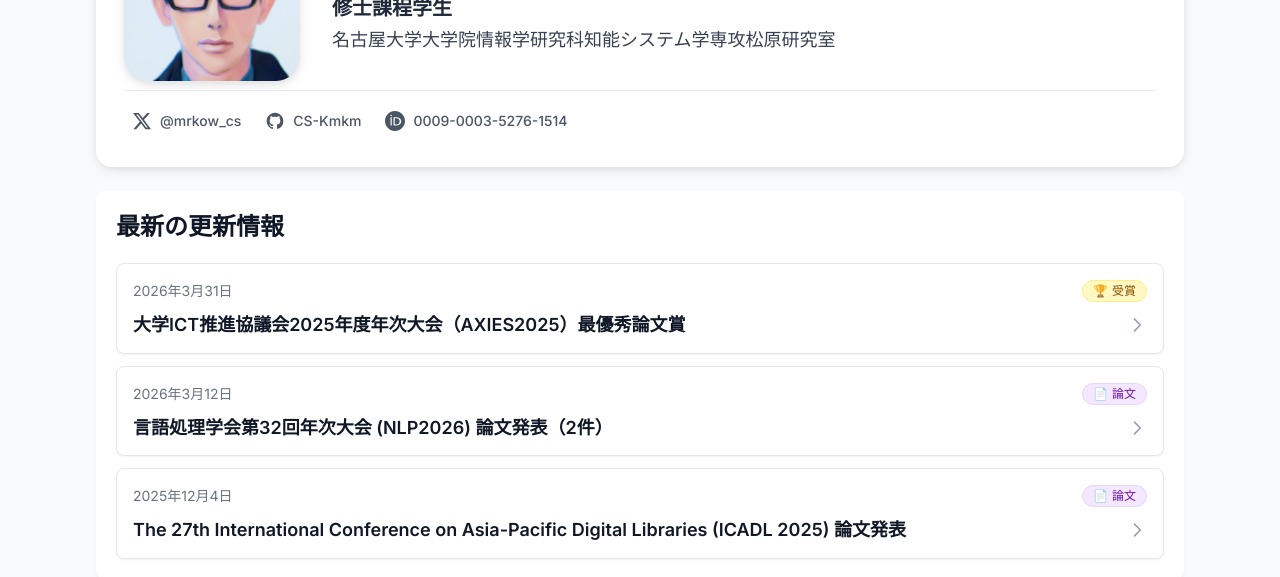
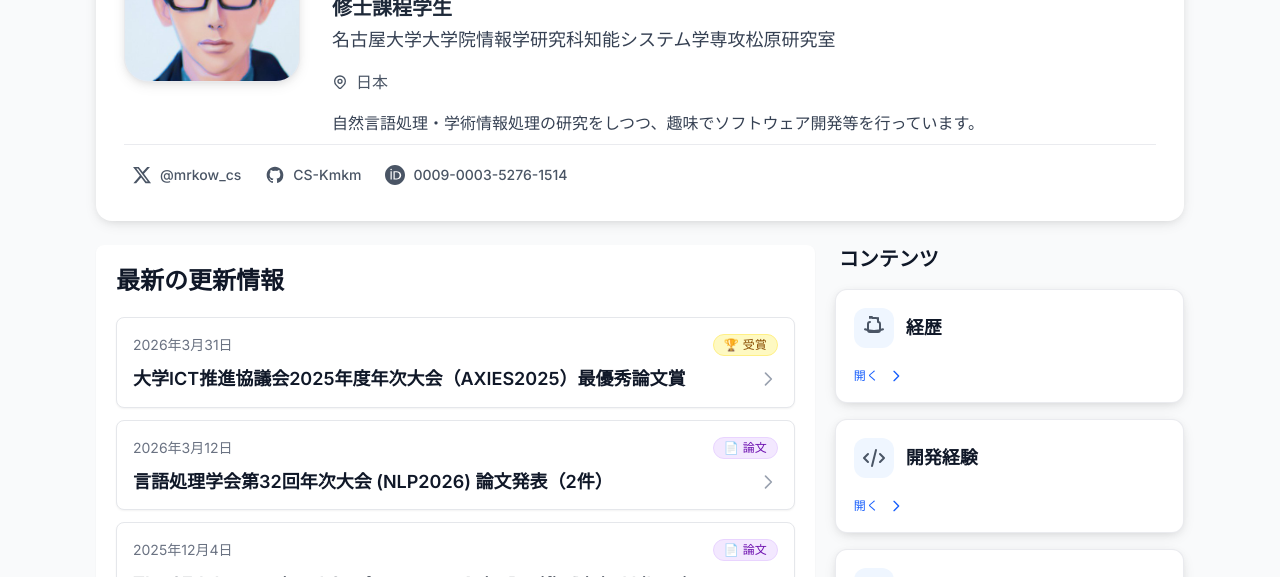
Before and after one commit to CS-Kmkm/kmkm-page, a Next.js app: page / in a window 1280 px wide. Shown: the part 223-800 px from the top of the page. Built offline with nearby package versions, Linux system fonts and the light colour scheme; no server answers.

Commit message:
feat(home): restore navigation and page metadata

```diff
--- /dev/null
+++ b/src/app/career/layout.tsx
@@ -0,0 +1,16 @@
+import { generatePageMetadata } from '@/lib/metadata';
+
+export const metadata = generatePageMetadata({
+  title: '経歴',
+  path: '/career',
+  description: '学歴、研究活動、開発活動、イベント参加履歴を時系列でまとめた経歴ページです。',
+  keywords: ['経歴', '学歴', '研究活動', '開発活動', 'イベント'],
+});
+
+export default function CareerLayout({
+  children,
+}: {
+  children: React.ReactNode;
+}) {
+  return children;
+}
--- /dev/null
+++ b/src/app/events/layout.tsx
@@ -0,0 +1,9 @@
+export { metadata } from './metadata';
+
+export default function EventsLayout({
+  children,
+}: {
+  children: React.ReactNode;
+}) {
+  return children;
+}
--- a/src/app/page.tsx
+++ b/src/app/page.tsx
@@ -1,6 +1,6 @@
 import { getProfile, getRecentUpdates } from '@/data';
 import PageLayout from '@/components/layout/PageLayout';
-import { HeroSection, UpdatesSection } from '@/components/home';
+import { HeroSection, NavigationSection, UpdatesSection } from '@/components/home';
 import { generatePageMetadata } from '@/lib/metadata';
 
 export const metadata = generatePageMetadata();
@@ -15,8 +15,11 @@ export default function Home() {
         <div className="w-[90%] max-w-7xl mx-auto px-4 sm:px-6 lg:px-8 pt-3 sm:pt-4 lg:pt-6 pb-8 sm:pb-10 lg:pb-14">
           <HeroSection profile={profile} />
 
-          <div className="mt-4 sm:mt-5">
-            <UpdatesSection updates={recentUpdates} />
+          <div className="mt-4 sm:mt-5 grid grid-cols-1 lg:grid-cols-3 gap-4 sm:gap-5">
+            <div className="lg:col-span-2">
+              <UpdatesSection updates={recentUpdates} />
+            </div>
+            <NavigationSection />
           </div>
         </div>
       </div>
--- a/src/components/home/HeroSection.tsx
+++ b/src/components/home/HeroSection.tsx
@@ -11,8 +11,8 @@ export default function HeroSection({ profile }: HeroSectionProps) {
     <section className="bg-white dark:bg-gray-800/80 rounded-2xl shadow-soft p-5 sm:p-6 lg:p-7 mb-5 sm:mb-6 transition-all duration-300">
       <ProfileSection
         profile={profile}
-        showBio={false}
-        showLocation={false}
+        showBio={true}
+        showLocation={true}
         className="mb-1 sm:mb-2"
       />
 
```
